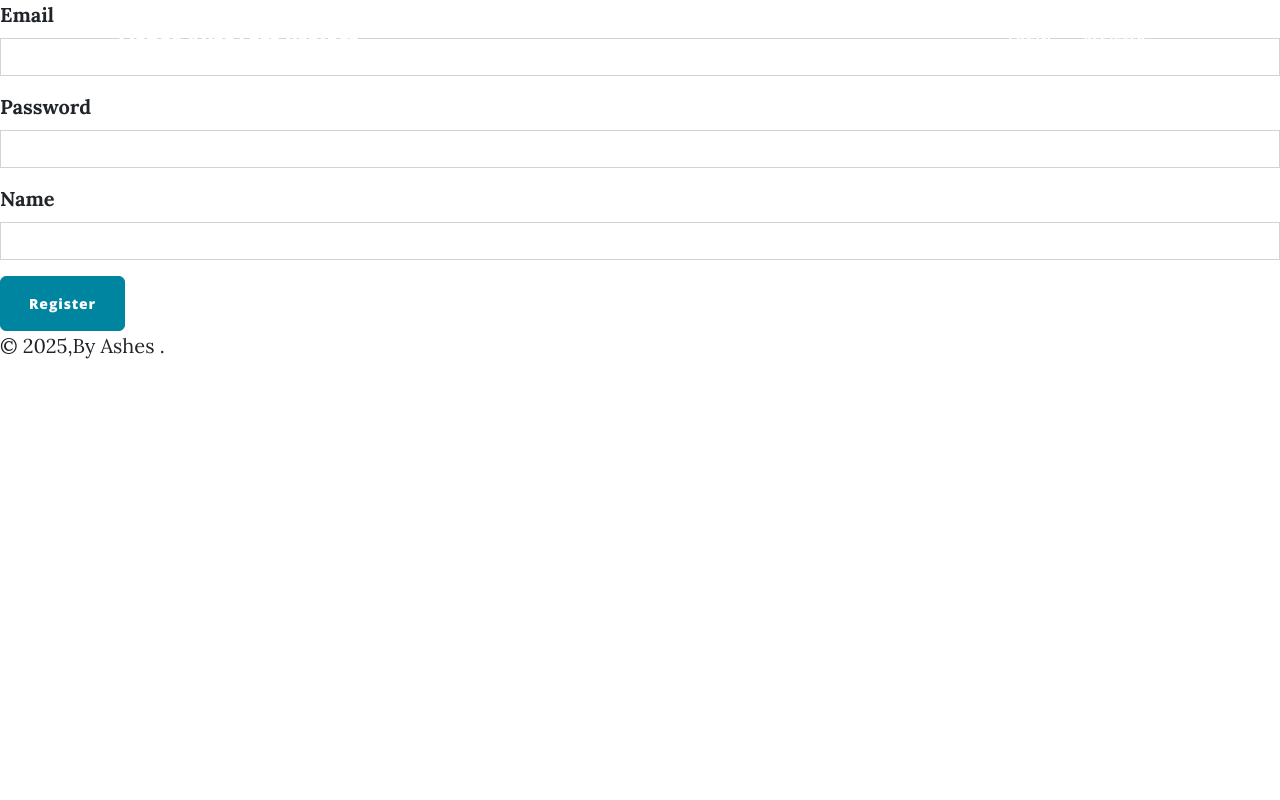
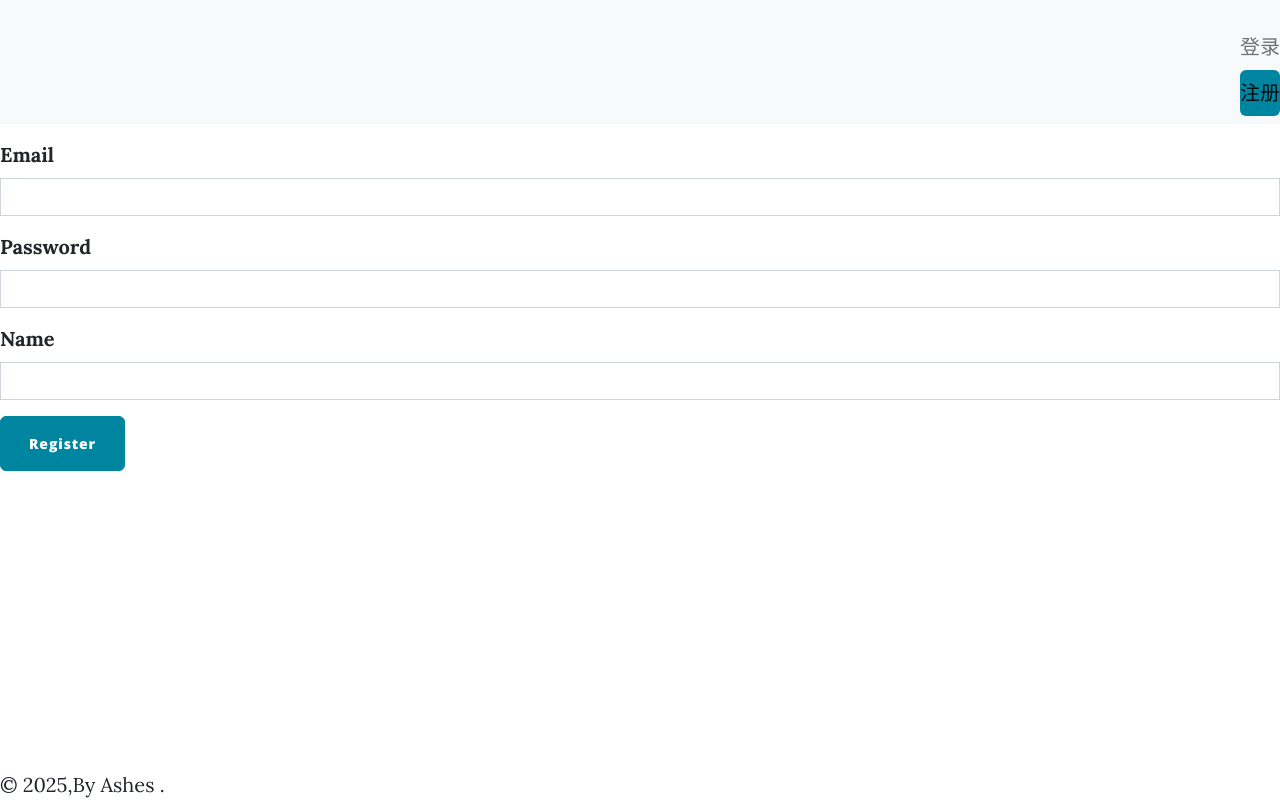
Before and after one commit to Nirvanashes/FishermanByFlask, a Flask app: page /register in a window 1280 px wide. Run offline with Flask 3, Linux system fonts and the light colour scheme; some libraries are stand-ins or nearby versions.

Commit message:
更新页面样式

```diff
--- a/app/routes/auth_routes.py
+++ b/app/routes/auth_routes.py
@@ -21,7 +21,7 @@
             password=form.password.data
         )
         login_user(new_user)
-        return render_template("index.html")
+        return redirect(url_for("welcome"))
     return render_template("login.html", form=form, is_login=False)
 
 
@@ -32,9 +32,9 @@
         user = AuthServices.get_user_by_email(form.email.data)
         if user and check_password(user.password, form.password.data):
             login_user(user)
-            return render_template("index.html")
+            return redirect(url_for("welcome"))
         else:
-            flash("the email or password is incorrect, please try again.")
+            flash("邮箱或密码不正确，请重新尝试")
             return redirect(url_for("auth.login"))
     return render_template("login.html", form=form, is_login=True)
 
--- a/app/templates/footer.html
+++ b/app/templates/footer.html
@@ -5,7 +5,7 @@
     <title>Title</title>
 </head>
 <body>
-<div id="footer">
+<div id="footer" class="fixed-bottom">
       {% block footer %}
       &copy; 2025<script>new Date().getFullYear()>2025&&document.write("-"+new Date().getFullYear());</script>,By Ashes .
       {% endblock %}
--- a/app/templates/header.html
+++ b/app/templates/header.html
@@ -1,3 +1,4 @@
+{% from 'bootstrap5/nav.html' import render_nav_item %}
 <!DOCTYPE html>
 <html lang="en">
 <head>
@@ -42,76 +43,21 @@
 </head>
 <body>
 <!-- Navigation-->
-<nav class="navbar navbar-expand-lg navbar-light" id="mainNav">
-    <div class="container px-4 px-lg-5">
-        <a class="navbar-brand" href="/">Fisher AutoTest Project</a>
-        <button
-                class="navbar-toggler"
-                type="button"
-                data-bs-toggle="collapse"
-                data-bs-target="#navbarResponsive"
-                aria-controls="navbarResponsive"
-                aria-expanded="false"
-                aria-label="Toggle navigation"
-        >
-            Menu
-            <i class="fas fa-bars"></i>
-        </button>
-        <div class="collapse navbar-collapse" id="navbarResponsive">
-            <ul class="navbar-nav ms-auto py-4 py-lg-0">
-                {#            <li class="nav-item">#}
-                {#              <a#}
-                {#                class="nav-link px-lg-3 py-3 py-lg-4"#}
-                {#                href="{{ url_for('blog.get_all_posts') }}"#}
-                {#                >Home</a#}
-                {#              >#}
-                {#            </li>#}
-                {% if not current_user.is_authenticated: %}
-                    <li class="nav-item">
-                        <a
-                                class="nav-link px-lg-3 py-3 py-lg-4"
-                                href="{{ url_for('auth.login') }}"
-                        >Login</a
-                        >
-                    </li>
-                    <li class="nav-item">
-                        <a
-                                class="nav-link px-lg-3 py-3 py-lg-4"
-                                href="{{ url_for('auth.register') }}"
-                        >Register</a
-                        >
-                    </li>
-                {% else: %}
-                    <li class="nav-item">
-                        <a
-                                class="nav-link px-lg-3 py-3 py-lg-4"
-                                href="{{ url_for('project.get_all_projects') }}"
-                        >Project</a>
-                    </li>
-                    <li class="nav-item">
-                        <a
-                                class="nav-link px-lg-3 py-3 py-lg-4"
-                                href="{{ url_for('interface.get_all_interface') }}"
-                        >Interface</a>
-                    </li>
-                    <li class="nav-item">
-                        <a
-                                class="nav-link px-lg-3 py-3 py-lg-4"
-                                href="{{ url_for('case.executed_result') }}"
-                        >Test Result</a>
-                    </li>
-                    <li class="nav-item">
-                        <a
-                                class="nav-link px-lg-3 py-3 py-lg-4"
-                                href="{{ url_for('auth.logout') }}"
-                        >Log Out</a
-                        >
-                    </li>
-                {% endif %}
-            </ul>
-        </div>
+<nav class="navbar navbar-expand-xxl navbar-light bg-light bg-body-tertiary justify-content-end nav-pills">
+    <div class="navbar-nav mr-auto">
+    {{ render_nav_item("welcome", _badge="Fisher AutoTest Project") }}
+        {% if not current_user.is_authenticated %}
+            {{ render_nav_item("auth.login", '登录') }}
+            {{ render_nav_item("auth.register", '注册') }}
+        {% else: %}
+            {{ render_nav_item('project.get_all_projects', '项目') }}
+            {{ render_nav_item('interface.get_all_interface', '接口') }}
+            {{ render_nav_item('case.executed_result', '测试结果') }}
+            {{ render_nav_item('auth.logout', '注销') }}
+        {% endif %}
     </div>
 </nav>
 
+
 </body>
 </html>
--- a/app/templates/login.html
+++ b/app/templates/login.html
@@ -3,14 +3,23 @@
 
 {% block title %}
     {% if is_login %}
-        Login
+        登录
     {% else %}
-        Register
+        注册
     {% endif %}
 {% endblock %}
 
 {% block content %}
-	<div>
-        {{ render_form(form) }}
+    <div class="mb-3">
+        {% with messages = get_flashed_messages() %}
+            {% if messages %}
+                    {% for message in messages %}
+                        <div class="alert alert-danger" role="alert">
+                        {{ message }}
+                        </div>
+                    {% endfor %}
+            {% endif %}
+        {% endwith %}
     </div>
+        {{ render_form(form,form_type="horizontal") }}
 {% endblock %}
--- a/main.py
+++ b/main.py
@@ -1,4 +1,5 @@
 from flask import Flask, render_template
+from flask_login import login_required
 from sqlalchemy import select
 
 from app.extensions import init_extensions, db
@@ -25,6 +26,7 @@
 
 
 @app.route("/")
+@login_required
 def welcome():
     data = ProjectServices.fitter_interface_by_product()
     df = pd.DataFrame(data, columns=['project_name', 'interface_count'])
```
